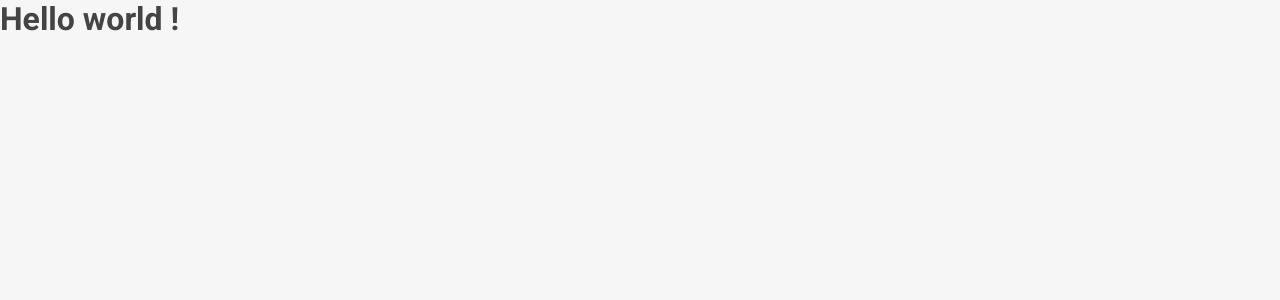
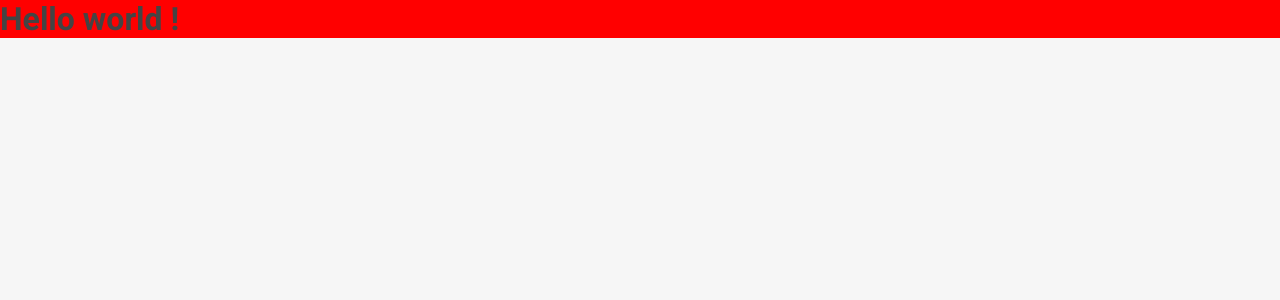
Before and after one commit to cebbz/boutique-front, a Vue app: page / in a window 1280 px wide. Shown: the top 300 px of the page. Built offline with nearby package versions, Linux system fonts and the light colour scheme; a web font is replaced by a local one.

Commit message:
Implementation of debugging utilities class

```diff
--- a/src/App.vue
+++ b/src/App.vue
@@ -3,9 +3,10 @@
 </script>
 
 <template>
-    <h1>Hello world !</h1>
+    <h1 class="b1">Hello world !</h1>
 </template>
 
 <style lang="scss">
 @import "./assets/base.scss";
+@import "./assets/debug.scss";
 </style>
--- /dev/null
+++ b/src/assets/debug.scss
@@ -0,0 +1,19 @@
+.b1 {
+  background-color: red;
+}
+
+.b2 {
+  background-color: blue;
+}
+
+.b3 {
+  background-color: yellow;
+}
+
+.b4 {
+  background-color: green;
+}
+
+.b5 {
+  background-color: purple;
+}
```
